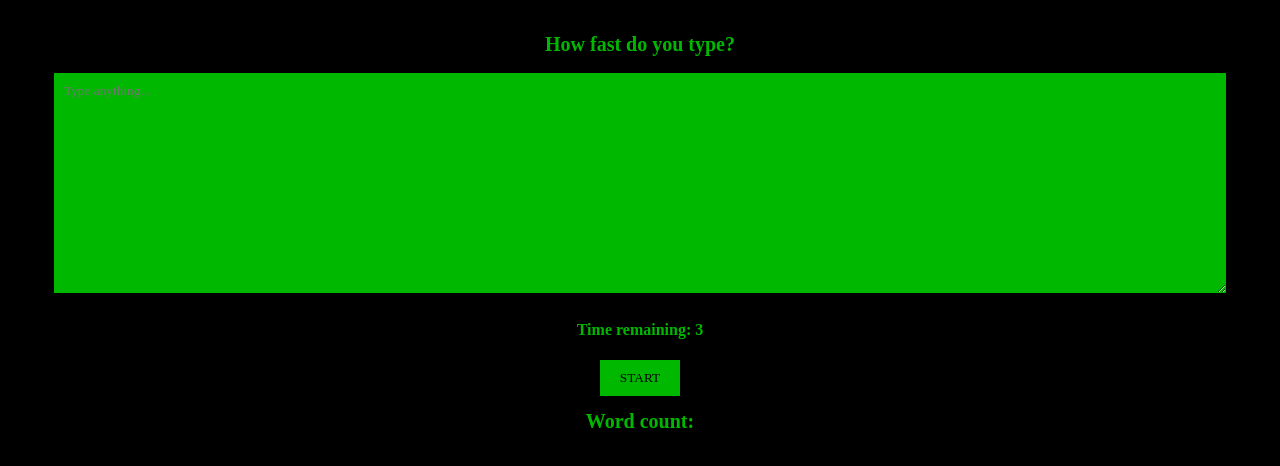
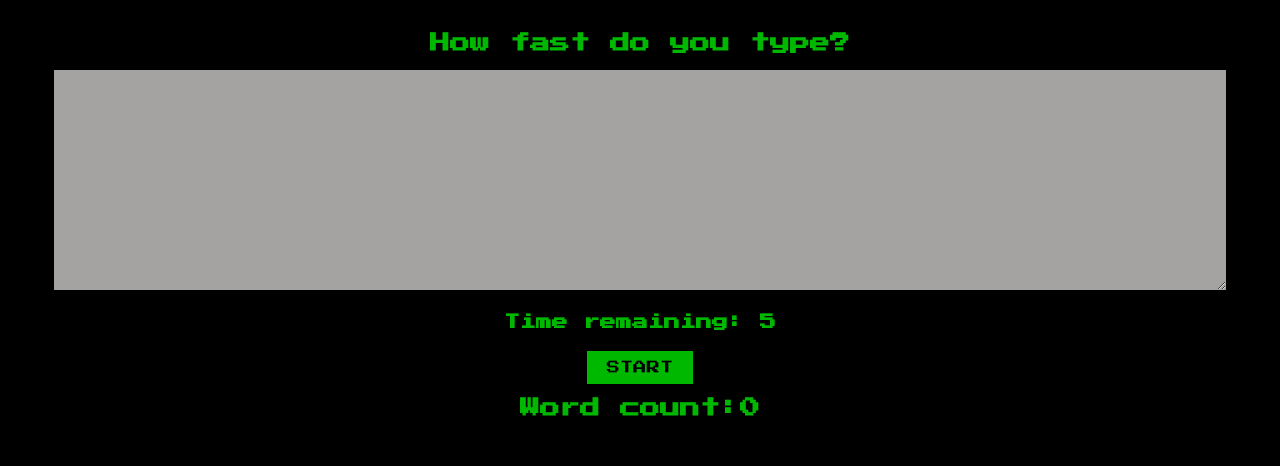
Before and after one commit to jlcbranco/speed-typing-game, a React (Create React App) app: page / in a window 1280 px wide. Shown: the top 466 px of the page. Built offline with nearby package versions, Linux system fonts and the light colour scheme.

Commit message:
Finished logic to time remaining and word count

```diff
--- a/public/index.html
+++ b/public/index.html
@@ -5,6 +5,7 @@
   <meta charset="UTF-8">
   <meta http-equiv="X-UA-Compatible" content="IE=edge">
   <meta name="viewport" content="width=device-width, initial-scale=1.0">
+  <link href="https://fonts.googleapis.com/css?family=Press+Start+2P&display=swap" rel="stylesheet">
   <title>Speed Typing Game</title>
 </head>
 
--- a/src/App.js
+++ b/src/App.js
@@ -2,9 +2,13 @@ import React, { useState, useEffect } from "react"
 
 function App() {
 
+    const STARTING_TIME = 5;
+
     const [text, setText] = useState("");
-    const [countdown, setCountdown] = useState(3);
+    const [countdown, setCountdown] = useState(STARTING_TIME);
     const [isGameRuning, setIsGameRuning] = useState(false);
+    const [wordCount, setWordCount] = useState(0);
+    const [disableButton, setDisableButton] = useState(false);
 
     function handleTextChange(event) {
         const {value} = event.target;
@@ -16,13 +20,24 @@ function App() {
         return wordsArr.filter(word => word !== "").length;
     }
 
+    function startGame() {
+        setIsGameRuning(true);
+        setCountdown(STARTING_TIME);
+        setText("");
+    }
+
+    function endGame() {
+        setIsGameRuning(false);
+        setWordCount(handleCountWords(text));
+    }
+
     useEffect(() => {
             if(isGameRuning && countdown > 0) {
                 setTimeout(() => {
                     setCountdown(time => time - 1)
                 }, 1000);
             } else if(countdown === 0) {
-                setIsGameRuning(false);
+                endGame();
             };
     }, [countdown, isGameRuning]);
 
@@ -30,13 +45,16 @@ function App() {
         <main>
             <h1>How fast do you type?</h1>
             <textarea
-                placeholder="Type anything..."
                 onChange={handleTextChange}
                 value={text}
+                disabled={!isGameRuning}
             />
             <h4>Time remaining: {countdown}</h4>
-            <button onClick={() => setIsGameRuning(true)}>Start</button>
-            <h1>Word count:</h1>
+            <button
+                disabled={isGameRuning}
+                onClick={startGame}>Start
+            </button>
+            <h1>Word count:{wordCount}</h1>
         </main>
     );
 
--- a/src/style.css
+++ b/src/style.css
@@ -23,6 +23,10 @@ button {
   text-transform: uppercase;
 }
 
+button:disabled {
+  cursor: not-allowed;
+}
+
 h1 {
   font-size: 20px;
   text-align:center;
@@ -38,3 +42,8 @@ textarea {
   background: #00b800;
   padding: 10px;
 }
+
+textarea:disabled {
+  background-color: #A5A2A2;
+  cursor: not-allowed;
+}
```
